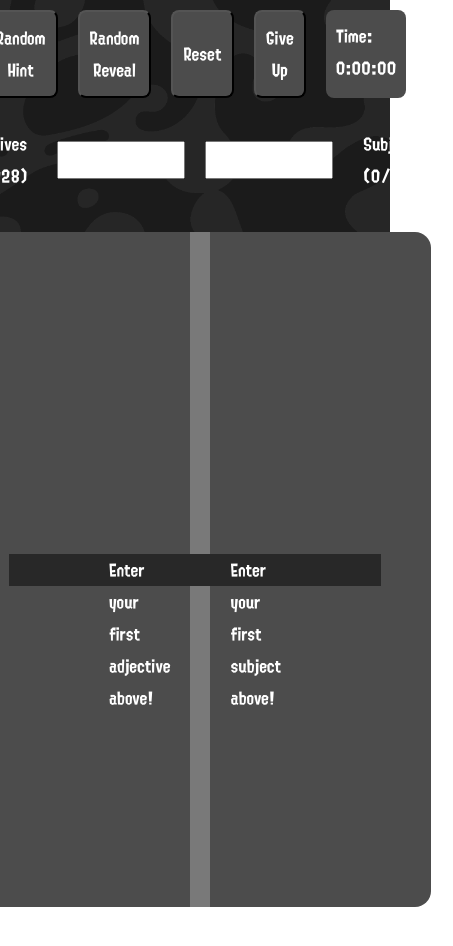
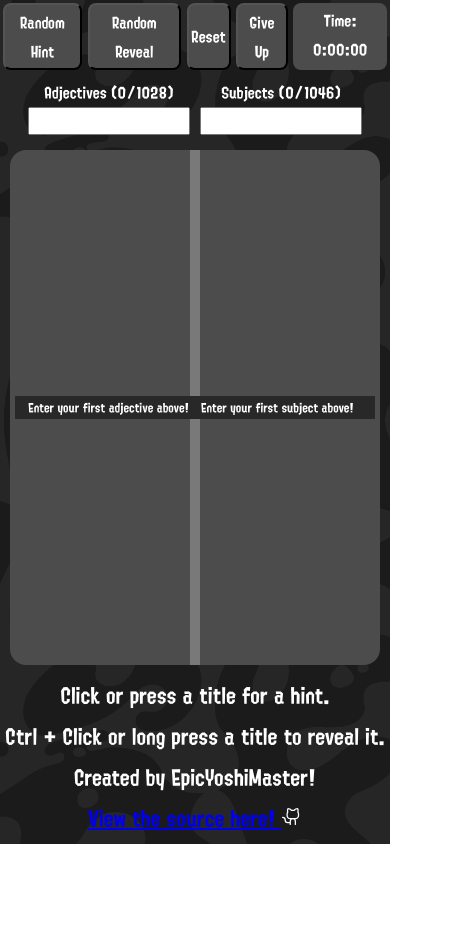
Before and after one commit to EpicYoshiMaster/splat-title-quiz, a React (Create React App) app: page / in a window 390 px wide. Shown: the top 946 px of the page, 453 px wide, since content can reach past the window. After the commit the page ends 844 px from the top, so only its background shows below. Built offline with nearby package versions, Linux system fonts and the light colour scheme.

Commit message:
Complete responsive design rework

```diff
--- a/package.json
+++ b/package.json
@@ -3,6 +3,7 @@
   "version": "0.1.0",
   "homepage": "https://epicyoshimaster.github.io/",
   "dependencies": {
+    "@phosphor-icons/react": "^2.0.15",
     "@testing-library/jest-dom": "^5.17.0",
     "@testing-library/react": "^13.4.0",
     "@testing-library/user-event": "^13.5.0",
--- a/src/App.tsx
+++ b/src/App.tsx
@@ -1,7 +1,8 @@
 import React, { useState, useRef, useEffect, useMemo } from 'react';
 import Data from './titles.json'
 import styled from 'styled-components';
-import { sortNoCase, formatTime, randRange } from './helpers';
+import { sortNoCase, formatTime, randRange, calcClampPx, calcClampRem } from './helpers';
+import { GithubLogo } from '@phosphor-icons/react'
 
 type EasterEggGradient = {
 	title: string;
@@ -44,6 +45,8 @@ const subjectList = Data.Subject.sort(sortNoCase);
 
 function App() {
 
+	console.log(calcClampRem(0.6, 2, 320, 1000, 16));
+
 	const [ adjectives, setAdjectives ] = useState<NamedTitle[]>(adjectiveList.map((value) => { return { title: value, found: false, hinted: false, lastHintedIndex: -1, revealed: false}}));
 	const [ subjects, setSubjects ] = useState<NamedTitle[]>(subjectList.map((value) => { return { title: value, found: false, hinted: false, lastHintedIndex: -1, revealed: false}}));
 	const [ adjectiveInput, setAdjectiveInput] = useState("");
@@ -68,7 +71,7 @@ function App() {
 
 		let gradient = "";
 
-		if(EASTER_EGGS[easterEggState].gradient.length == 1) {
+		if(EASTER_EGGS[easterEggState].gradient.length === 1) {
 			return EASTER_EGGS[easterEggState].gradient[0] + ", " + EASTER_EGGS[easterEggState].gradient[0];
 		}
 
@@ -127,7 +130,7 @@ function App() {
 	}, [isRunning]);
 
 	useEffect(() => {
-		if(!gameFinished && numAdjectives >= adjectives.length && numSubjects >= subjects.length) {
+		if(!gameFinished && numAdjectives >= adjectiveList.length && numSubjects >= subjectList.length) {
 			setGameFinished(true);
 		}
 	}, [numAdjectives, numSubjects, gameFinished]);
@@ -431,18 +434,22 @@ function App() {
 					Time: {formatTime(timeState.time)}
 				</TimeDisplay>
   			</TopRow>
-			<TextBox>
+			<TitleEntryArea>
+				<TitleTextEntryPair>
 					<AdjectiveText>Adjectives ({`${numAdjectives}/${adjectives.length}`})</AdjectiveText>
 					<TitleInput type="string" value={adjectiveInput} onChange={(event) => { checkInput(event.target.value, adjectives, currentAdjective, setAdjectiveInput, setAdjectives, setCurrentAdjective); }} />
+				</TitleTextEntryPair>
+				<TitleTextEntryPairRight>
 					<TitleInput type="string" value={subjectInput} onChange={(event) => { checkInput(event.target.value, subjects, currentSubject, setSubjectInput, setSubjects, setCurrentSubject); }} />
 					<SubjectText>Subjects ({`${numSubjects}/${subjects.length}`})</SubjectText>
-			</TextBox>
+				</TitleTextEntryPairRight>
+			</TitleEntryArea>
 			<Collection>
-				<TitleColumn
+				<TitlePadding
 					tabIndex={0}
 					onKeyDown={(event) => { if(numAdjectives <= 0) return; updateKey(event.key, currentAdjective, adjectives, setCurrentAdjective) }}
 					onWheel={(event) => { if(numAdjectives <= 0) return; translateNumItems(event.deltaY > 0 ? 1 : -1, currentAdjective, adjectives, setCurrentAdjective)}}>
-
+					<TitleColumn>
 						<TitleEntryBackground />
 						<TitleEntries style={{ top: `${-currentAdjective.index * 2}em`}} $transitionTime={currentAdjective.transitionTime}>
 							{
@@ -455,14 +462,16 @@ function App() {
 							}
 						</TitleEntries>
 					</TitleColumn>
+				</TitlePadding>
 				<CenterBar>
 					<CenterBarReel />
 				</CenterBar>
-				<TitleColumnRight
+				<TitlePaddingRight
 					tabIndex={0}
 					onKeyDown={(event) => { if(numSubjects <= 0) return; updateKey(event.key, currentSubject, subjects, setCurrentSubject) }}
 					onWheel={(event) => { if(numSubjects <= 0) return; translateNumItems(event.deltaY > 0 ? 1 : -1, currentSubject, subjects, setCurrentSubject)}}>
 
+					<TitleColumnRight>
 						<TitleEntryBackground />
 						<TitleEntriesRight style={{ top: `${-currentSubject.index * 2}em`}} $transitionTime={currentSubject.transitionTime}>
 						{
@@ -475,28 +484,20 @@ function App() {
 						}
 						</TitleEntriesRight>
 					</TitleColumnRight>
+				</TitlePaddingRight>
 			</Collection>
-			<div>
-				Click a title to get a hint, or Ctrl + Click a title to reveal it.
-			</div>
-			<div>You can navigate using the scroll wheel or arrow keys, press left or right to move in increments of 10 titles.</div>
-			<div>
-				Created by EpicYoshiMaster
-			</div>
+			<Credits>
+				<div>Click or press a title for a hint.</div>
+				<div>Ctrl + Click or long press a title to reveal it.</div>
+				<div>Created by EpicYoshiMaster!</div>
+				<div><a href='https://github.com/EpicYoshiMaster/splat-title-quiz'>View the source here! </a><GithubLogo /></div>
+			</Credits>
 		</Content>
 	</>
   );
 }
 
 export default App;
-
-//Sizing Constraints:
-//Background: static scaling, should be everywhere
-//No horizontal scrollbar
-//Collection:
-//Height based on screen height
-//Total width should be determined by the maximum possible text length
-
 
 const BackBackground = styled.div<{$gradient: string}>`
 	position: fixed;
@@ -533,31 +534,37 @@ const Background = styled.div`
 const Content = styled.div`
 	position: relative;
 
-	max-width: 100%;
 	display: flex;
 	flex-direction: column;
 	align-items: center;
 
 	color: #ffffff;
+`;
 
-	font-size: 1rem;
-	font-size: clamp(1rem, 2vw, 1.75rem);
-`;
+//
+// First Row
+//
 
 const TopRow = styled.div`
 	display: flex;
 	flex-direction: row;
-`
+`;
 
 const TopRowItem = styled.div`
-	margin: 10px;
-	padding: 10px;
+	margin: 5px;
+	margin: ${calcClampPx(2, 10, 320, 1000)};
+
+	padding: 5px;
+	padding: ${calcClampPx(2, 10, 320, 1000)};
 
 	font-family: Splatoon;
-	font-size: 1rem;
-	font-size: clamp(1rem, 2vw, 1.75rem);
+
+	font-size: 1.25rem;
+	font-size: ${calcClampRem(0.8, 1.75, 320, 1000, 16)};
 
 	border-radius: 0.5rem;
+
+	text-align: center;
 
 	color: #ffffff;
 	background-color: #4c4c4c;
@@ -566,71 +573,106 @@ const TopRowItem = styled.div`
 const TimeDisplay = styled(TopRowItem)`
 `;
 
+//
+// Second Row
+//
+
+const TitleEntryArea = styled.div`
+	margin: 5px 0;
+
+	display: grid;
+	grid-template-columns: 1fr 1fr;
+`;
+
+const TitleTextEntryPair = styled.div`
+	margin: 0 auto;
+	display: flex;
+
+	align-items: center;
+	justify-content: center;
+	flex-direction: column;
+
+	@media screen and (min-width: 1200px) {
+		flex-direction: row;
+	}
+`;
+
+const TitleTextEntryPairRight = styled(TitleTextEntryPair)`
+	flex-direction: column-reverse;
+
+	@media screen and (min-width: 1200px) {
+		flex-direction: row;
+	}
+`;
+
+const TitleInput = styled.input`
+	width: ${calcClampRem(9, 20, 320, 1000, 16)};
+	height: ${calcClampRem(1.6, 3, 320, 1000, 16)};
+
+	font-family: Splatoon;
+	font-size: 1.25rem;
+	font-size: ${calcClampRem(0.8, 1.75, 320, 1000, 16)};
+
+	margin: 0 ${calcClampPx(5, 10, 400, 1100)};
+`;
+
 const AdjectiveText = styled.div`
-	margin: 0 20px;
+	font-size: ${calcClampRem(0.8, 1.75, 320, 1000, 16)};
 `
 
 const SubjectText = styled(AdjectiveText)`
 `
 
-const TitleInput = styled.input`
-
-	font-family: Splatoon;
-
-	font-size: 1rem;
-	font-size: clamp(1rem, 2vw, 1.75rem);
-
-	margin: 0 10px;
-`;
-
-const TextBox = styled.div`
-	margin: 20px;
-	display: flex;
-	flex-direction: row;
-	justify-content: center;
-	align-items: center;
-`;
+//
+// Third Row
+//
 
 //Describes the area containing all titles
 const Collection = styled.div`
 	position: relative;
-	//min-height: 0;
-	height: 80vh;
+	width: min(95vw, 80rem);
+	height: 35rem;
+	height: ${calcClampRem(20, 50, 600, 1200, 16, "vh")};
 
 	display: grid;
 	grid-template-columns: 1fr max-content 1fr;
 
-	margin: 20px 0;
+	margin: 10px 0;
 	border-radius: 1rem;
 
 	font-size: 1rem;
-	font-size: clamp(1rem, 2vw, 2rem);
+	font-size: ${calcClampRem(0.6, 2, 320, 1100, 16)};
 
 	background-color: #4c4c4c;
 
 	overflow: hidden;
 `;
 
+const TitlePadding = styled.div`
+	position: relative;
+	height: 100%;
+	padding-left: ${calcClampPx(5, 50, 500, 1200)};
+`;
+
+const TitlePaddingRight = styled(TitlePadding)`
+	padding-left: 0;
+	padding-right: ${calcClampPx(5, 50, 500, 1200)};
+`;
+
 const TitleColumn = styled.div`
 	position: relative;
-	//width: 20em;
 	height: 100%;
-	///height: 10em;
-	padding-left: 50px;
-	//overflow: auto;
-
 	display: flex;
 	align-items: center;
 `;
 
 const TitleColumnRight = styled(TitleColumn)`
-	padding-left: 0;
-	padding-right: 50px;
-`
+
+`;
 
 const TitleEntries = styled.div<{ $transitionTime: number}>`
 	position: relative;
-	padding: 0 20px 0 100px;
+	padding-right: ${calcClampPx(1, 20, 500, 1200)};
 
 	display: flex;
 	flex-direction: column;
@@ -643,7 +685,8 @@ const TitleEntries = styled.div<{ $transitionTime: number}>`
 `;
 
 const TitleEntriesRight = styled(TitleEntries)`
-	padding: 0 100px 0 20px;
+	padding-right: 0;
+	padding-left: ${calcClampPx(1, 20, 500, 1200)};
 	align-items: flex-start;
 	height: 2em;
 `
@@ -651,14 +694,15 @@ const TitleEntriesRight = styled(TitleEntries)`
 const TitleEntryBackground = styled.div`
 	position: absolute;
 	height: 2em;
-	width: calc(100% - 50px);
+	width: 100%;
 	background-color: #282828;
 `
 
 const CenterBar = styled.div`
 	position: relative;
 	height: 100%;
-	width: 20px;
+	width: 15px;
+	width: ${calcClampPx(10, 20, 400, 1100)};
 
 	display: flex;
 	align-items: center;
@@ -674,8 +718,21 @@ const CenterBarReel = styled.div`
 
 const TitleEntry = styled.div<{ $selected: boolean}>`
 	cursor: pointer;
+	height: 2em;
 
 	color: ${props => props.$selected ? '#ffffff' : '#afb1b0'};
 
 	transition: color 0.1s linear;
 `;
+
+//
+// Credits
+//
+const Credits = styled.div`
+	display: flex;
+	flex-direction: column;
+	align-items: center;
+	text-align: center;
+
+	font-size: ${calcClampRem(1.2, 2, 320, 1100, 16)};
+`;
--- a/src/helpers.ts
+++ b/src/helpers.ts
@@ -35,3 +35,28 @@ export const randRange = (min: number, max: number): number => {
 
     return Math.floor(Math.random() * (max - min + 1)) + min;
 }
+
+/**
+ * Calculates the clamp values for given pixel locks
+ */
+export const calcClampPx = (min: number, max: number, minSize: number, maxSize: number, unit?: string, flexunit?: string) => {
+	const slope = (max - min) / (maxSize - minSize);
+	const intercept = (-1 * minSize) * slope + min;
+
+	if(!unit) {
+		unit = "px";
+	}
+
+	if(!flexunit) {
+		flexunit = "vw";
+	}
+
+	return `clamp(${min}${unit}, ${intercept.toFixed(4)}${unit} + ${(slope * 100).toFixed(4)}${flexunit}, ${max}${unit})`;
+}
+
+/**
+ * Calculates the clamp values for given pixel locks (in rem)
+ */
+export const calcClampRem = (min: number, max: number, minSize: number, maxSize: number, rem: number, flexunit?: string) => {
+	return calcClampPx(min, max, minSize / rem, maxSize / rem, "rem", flexunit);
+}
```
Also changed, not shown: 1 other file (tests, documents, lock files or other folders). Lines whose indentation alone changed are shown as unchanged.
